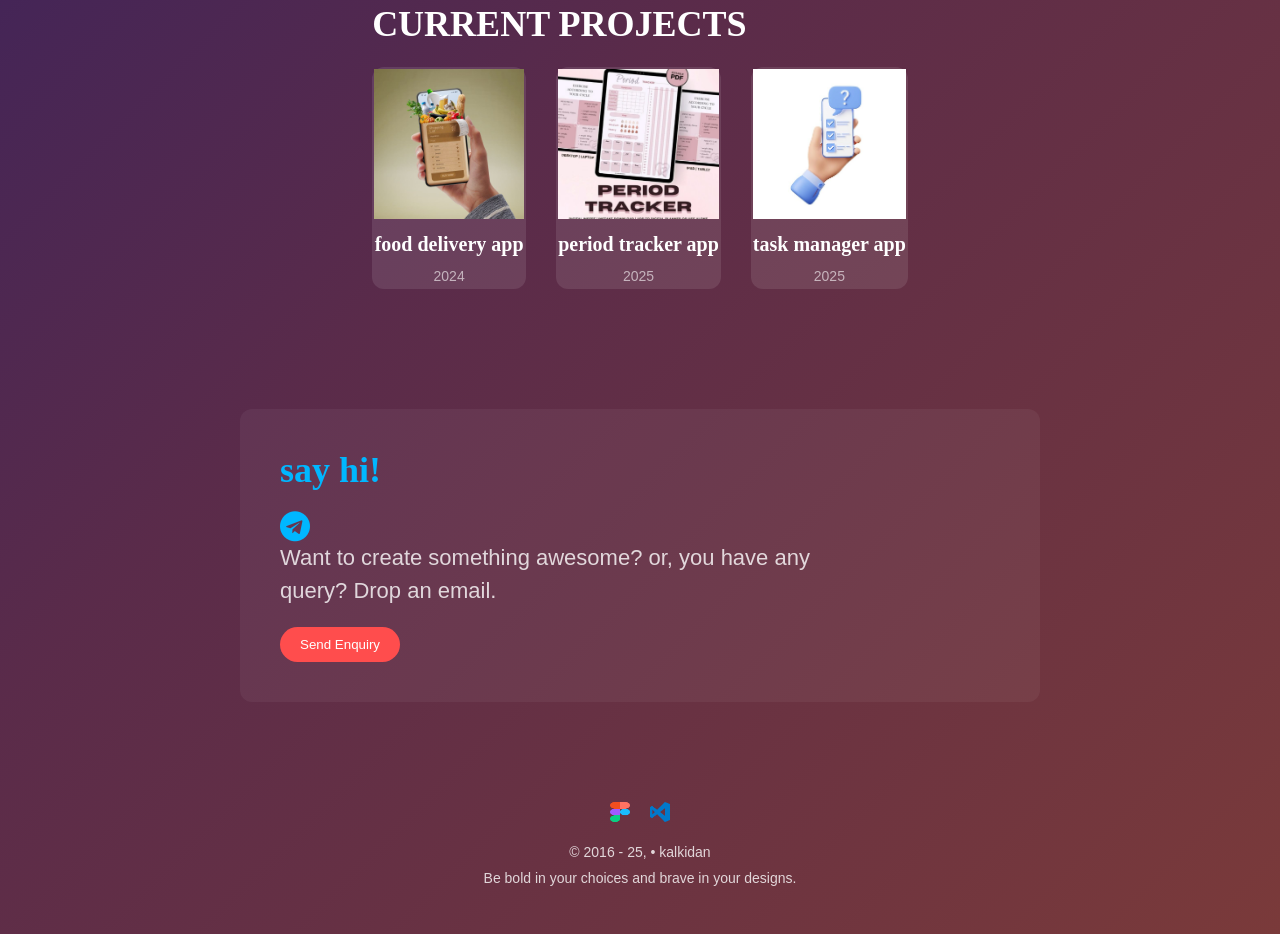
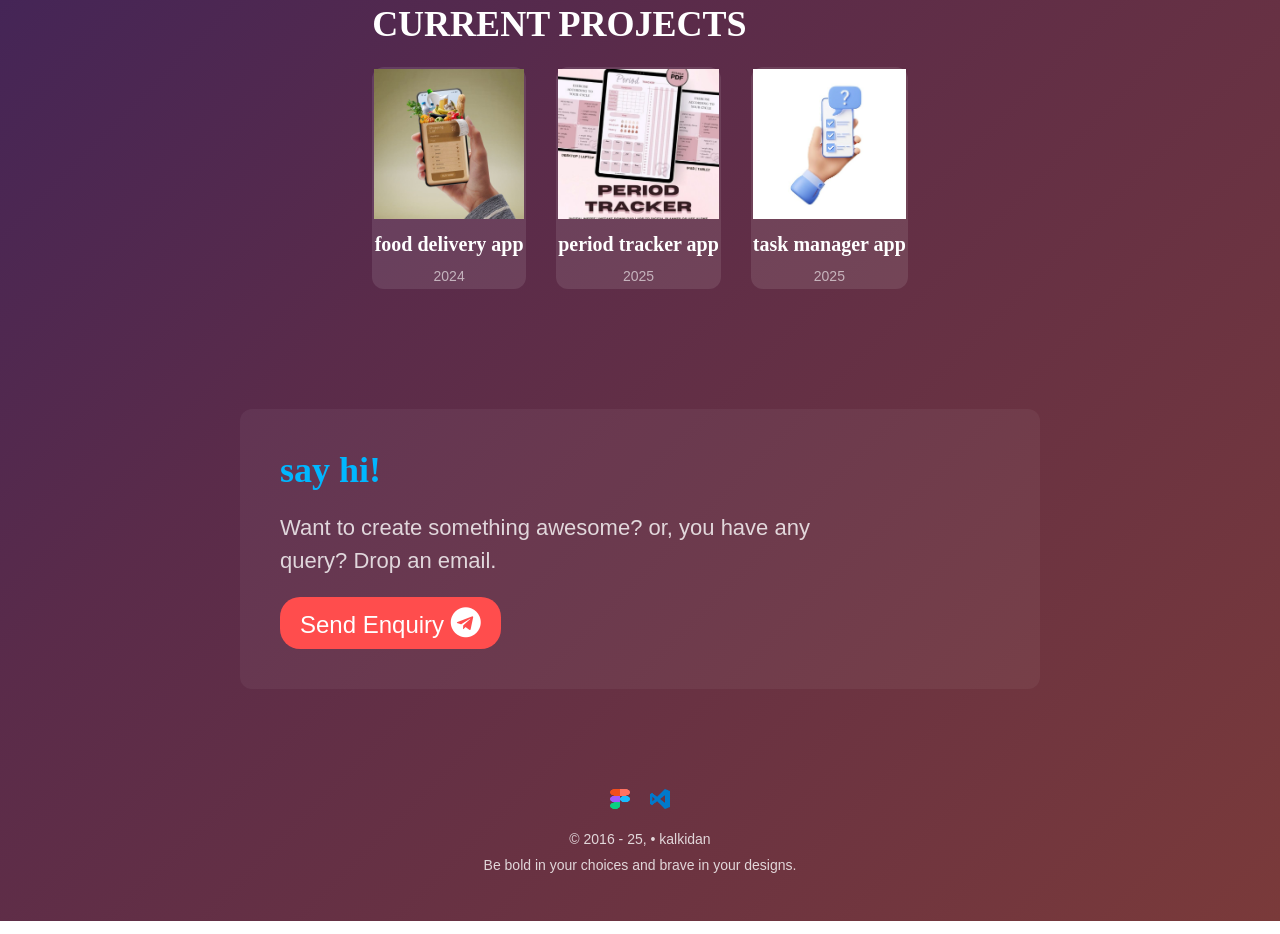
Before and after one commit to qalindan/Portfolio, a plain HTML site: page index.html in a window 1280 px wide. Shown: the part 2351-3285 px from the top of the page. Drawn offline with Linux system fonts and the light colour scheme.

Commit message:
telegram fixed

```diff
--- a/index.html
+++ b/index.html
@@ -114,11 +114,15 @@
         <div class="contact-section">
             <div>
                 <h2> say hi!</h2>
-                <a href="https://t.me/Heavenlykal">
-                    <i class="fa fa-telegram" style="font-size: 30px;"></i>
+
+                <p>Want to create something awesome? or, you have any query? Drop an email.</p>
+                <a href="https://t.me/Heavenlykal" style="text-decoration: none;">
+                    <button style="font-size:24px;">
+                        Send Enquiry
+                        <i class="fa fa-telegram" style="font-size: 30px;"></i>
+                    </button>
                 </a>
-                <p>Want to create something awesome? or, you have any query? Drop an email.</p>
-                <button>Send Enquiry</button>
+
             </div>
             <div class="contact-graphic"></div>
 
```
